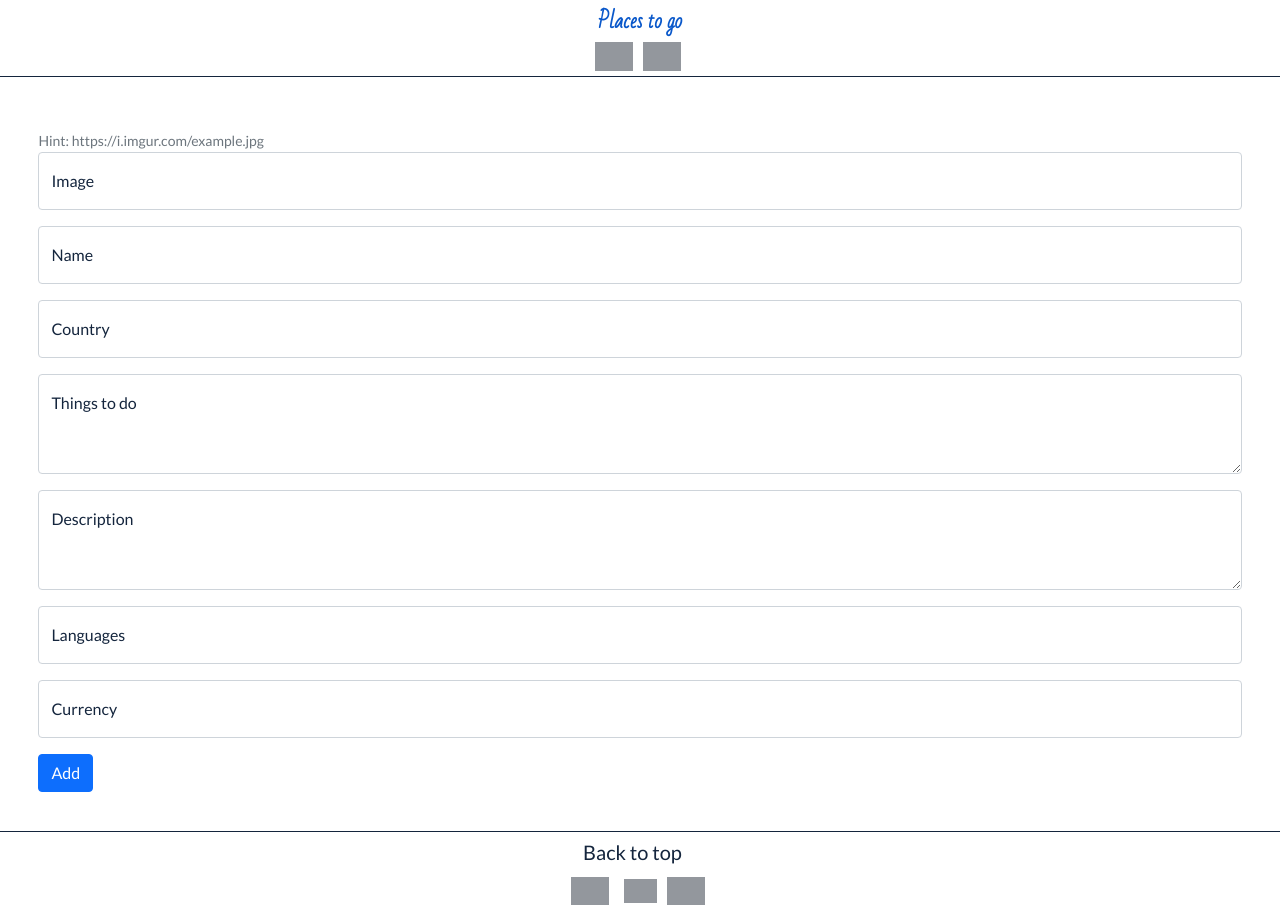
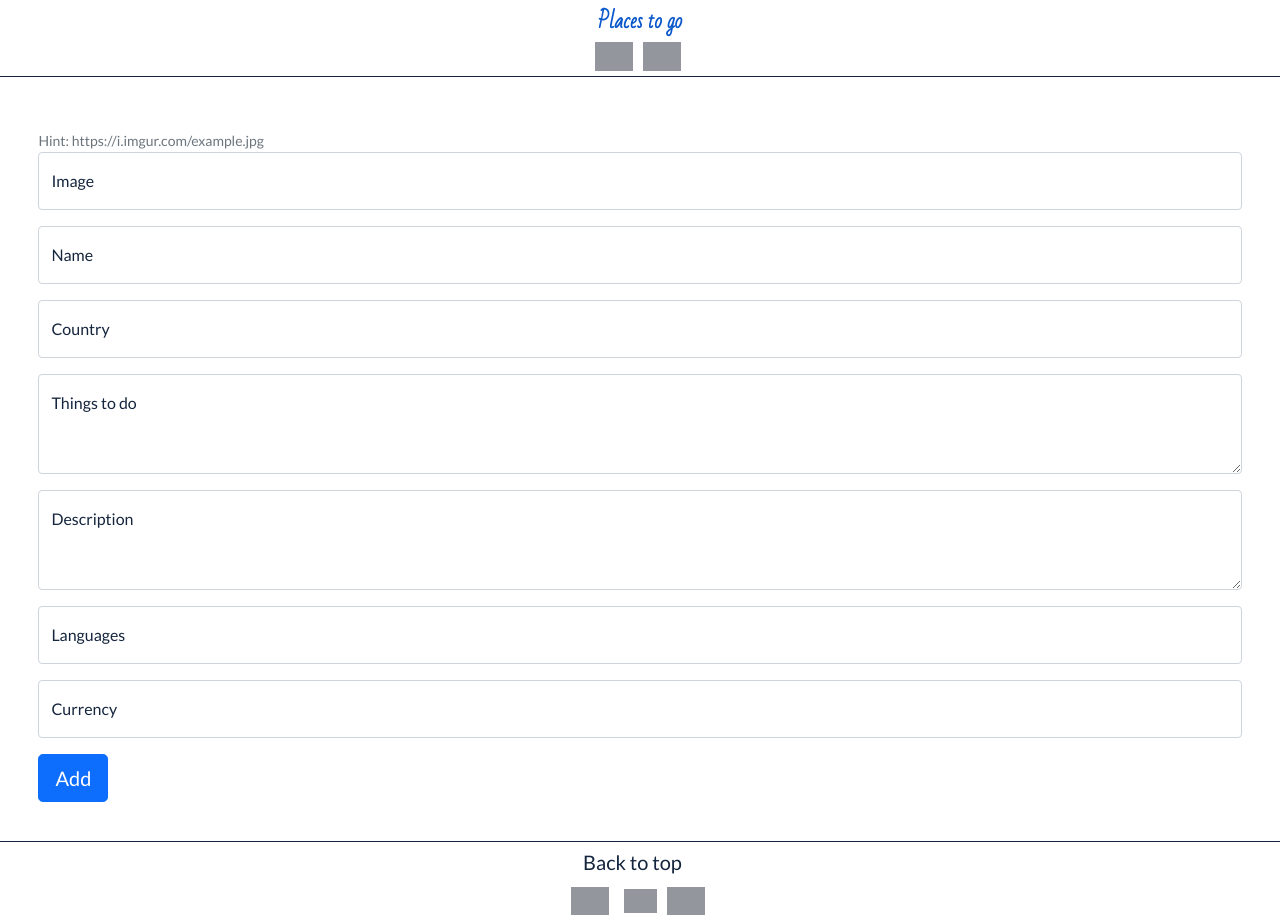
Before and after one commit to DariaKrestina/places-to-go, a React (Create React App) app in the folder client/: page /new in a window 1280 px wide. Built offline with nearby package versions, Linux system fonts and the light colour scheme; no server answers; grey boxes are pictures that could not be loaded.

Commit message:
deleted logo

```diff
--- a/client/public/index.html
+++ b/client/public/index.html
@@ -12,14 +12,14 @@
     rel="stylesheet"
     href="https://cdn.jsdelivr.net/npm/bootstrap@5.1.0/dist/css/bootstrap.min.css"
     integrity="sha384-KyZXEAg3QhqLMpG8r+8fhAXLRk2vvoC2f3B09zVXn8CA5QIVfZOJ3BCsw2P0p/We"
-    crossorigin="anonymous"/>
+    crossorigin="anonymous"
+    />
     <link rel="preconnect" href="https://fonts.googleapis.com">
     <link rel="preconnect" href="https://fonts.gstatic.com" crossorigin>
     <link href="https://fonts.googleapis.com/css2?family=Lato:wght@100;400&display=swap" rel="stylesheet">
     <link rel="preconnect" href="https://fonts.googleapis.com">
     <link rel="preconnect" href="https://fonts.gstatic.com" crossorigin>
     <link href="https://fonts.googleapis.com/css2?family=Bad+Script&display=swap" rel="stylesheet">
-    <link rel="apple-touch-icon" href="%PUBLIC_URL%/logo192.png" />
     <!--
       manifest.json provides metadata used when your web app is installed on a
       user's mobile device or desktop. See https://developers.google.com/web/fundamentals/web-app-manifest/
--- a/client/src/components/Forms.jsx
+++ b/client/src/components/Forms.jsx
@@ -138,8 +138,10 @@ function Forms(props) {
       placeholder="Currency"
       value={currency}
       onChange={(e) => setCurrency(e.target.value)} />
-      </FloatingLabel>
-      <Button variant="primary" type="submit">{buttonName}</Button>
+        </FloatingLabel>
+      <div className="mb-2">
+          <Button variant="primary" type="submit" size="lg">{buttonName}</Button>
+      </div>
       </Form>
       </div>
     // <>
```
Also changed, not shown: client/public/logo192.png (deleted), client/public/logo512.png (deleted), client/public/manifest.json.
